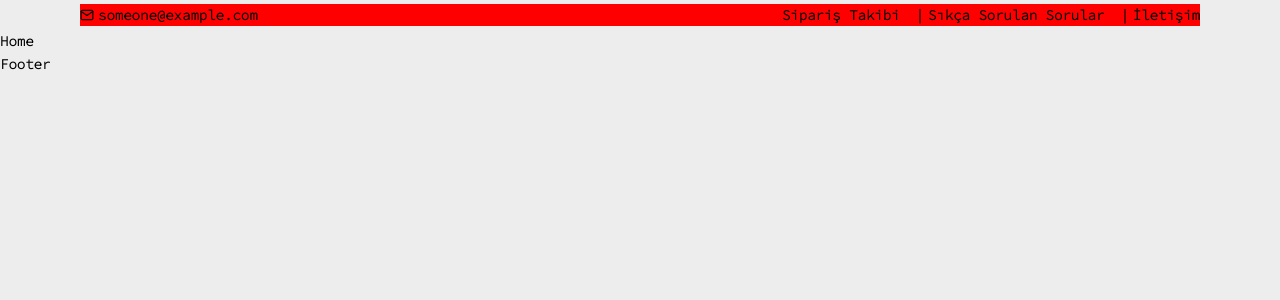
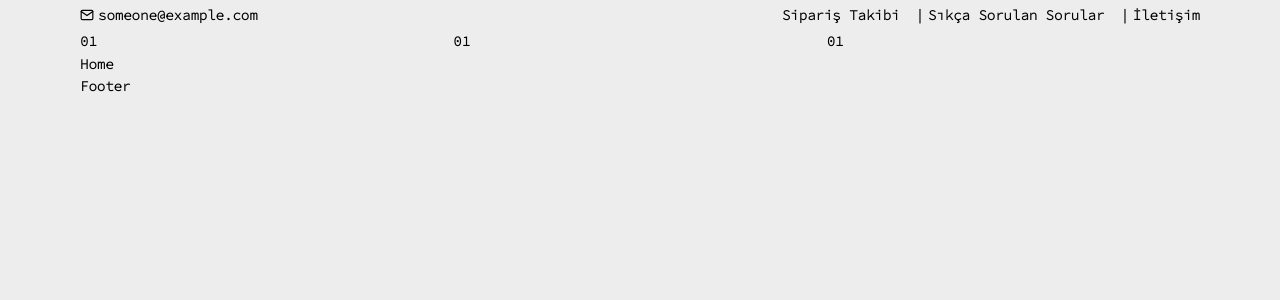
Before and after one commit to furkanng/nextjs-ecommerce-v1, a Next.js app: page / in a window 1280 px wide. Shown: the top 300 px of the page. Built offline with nearby package versions, Linux system fonts and the light colour scheme.

Commit message:
navbar completing

```diff
--- a/src/app/layout.jsx
+++ b/src/app/layout.jsx
@@ -18,7 +18,7 @@ export const metadata = {
 export default function RootLayout({ children }) {
   return (
     <html lang="tr" className={sourceodePro.className}>
-      <body>
+      <body className="container mx-auto">
         <Header />
         <div>{children}</div>
         <Footer />
--- a/src/components/Header/Header.jsx
+++ b/src/components/Header/Header.jsx
@@ -3,11 +3,12 @@ import Link from "next/link";
 import { FiMail } from "react-icons/fi";
 
 import style from "./style.module.css";
+import Navbar from "../Navbar/Navbar";
 
 function Header() {
   return (
     <header>
-      <div className="container mx-auto py-1">
+      <div id="topNav" className="py-1">
         <div className={`flex justify-between items-center ${style.topNavbar}`}>
           <div className="flex items-center">
             <FiMail />
@@ -32,9 +33,8 @@ function Header() {
             </div>
           </div>
         </div>
-
-        <div id="navbar"></div>
       </div>
+      <Navbar />
     </header>
   );
 }
--- a/src/components/Header/style.module.css
+++ b/src/components/Header/style.module.css
@@ -1,9 +1,9 @@
-.topNavbar {
-  background-color: red !important;
+.topNavbar { /* media tagı çalışsın diye koydum. bi iş yapmıyor. */
+  display: flex;
 }
 
 @media  (max-width: 640px) {
     .topNavbar {
-        background-color: blue !important;
+        display: none !important;
       }
 }
--- /dev/null
+++ b/src/components/Navbar/Navbar.jsx
@@ -0,0 +1,13 @@
+import React from "react";
+
+function Navbar() {
+  return (
+    <div className="grid grid-col-3 grid-flow-col">
+      <div>01</div>
+      <div>01</div>
+      <div>01</div>
+    </div>
+  );
+}
+
+export default Navbar;
--- a/src/styles/globals.css
+++ b/src/styles/globals.css
@@ -7,8 +7,6 @@ body {
     font-size: 14px;
     font-weight: bold;
     line-height: 1.6;
-    margin: 0;
-    padding: 0;
     background-color: #ededed; /* Varsayılan arka plan rengi */
     color: #000000; /* Varsayılan metin rengi */
 };
```
Also changed, not shown: public/logo.png (added), 1 other file (tests, documents, lock files or other folders).
